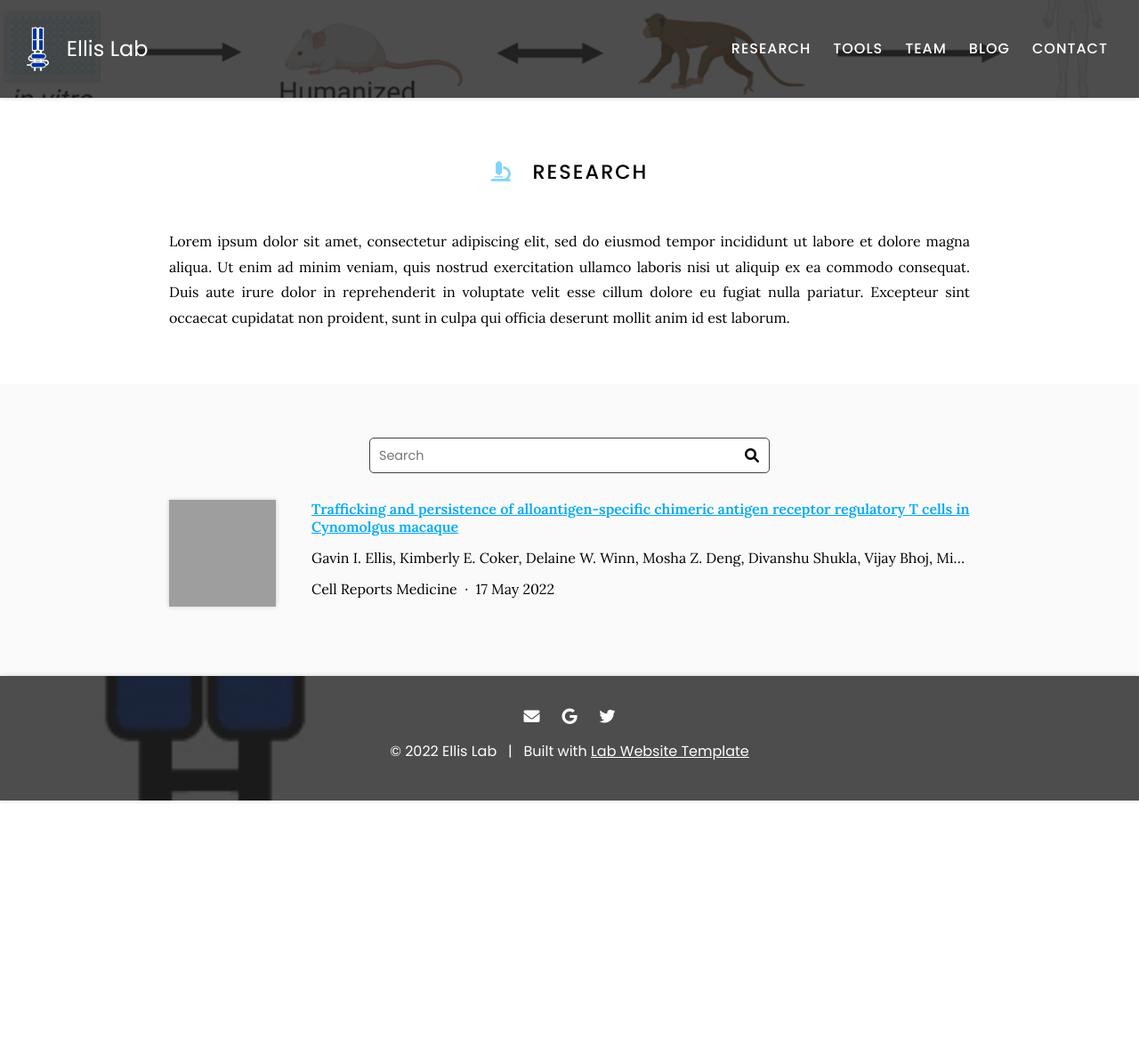
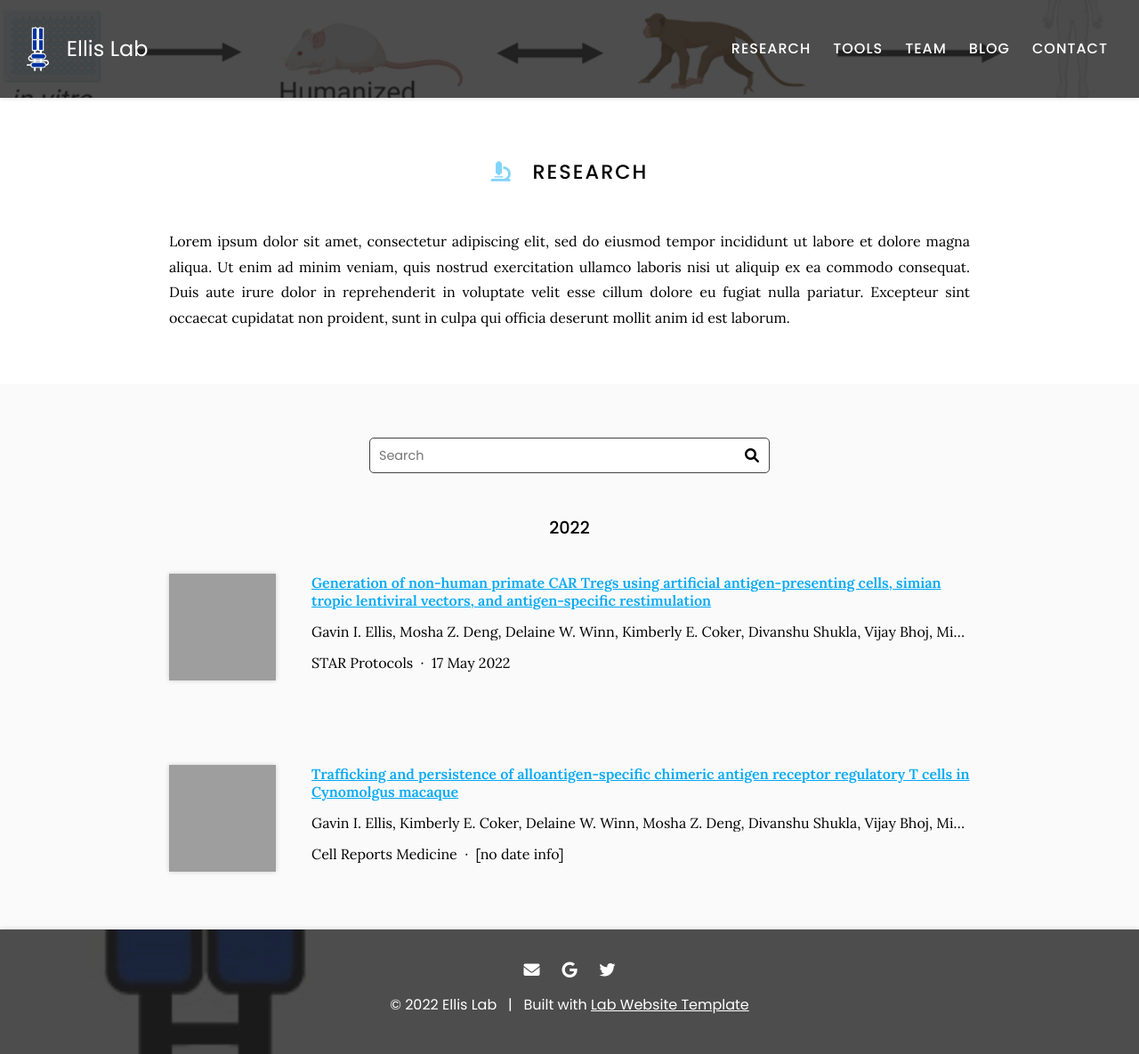
Before and after one commit to EllisLabUK/EllisLabUK.github.io, a Jekyll site: the page built from research/index.md, in a window 1280 px wide. Shown: the whole page at 89% size. Built offline with Jekyll 4.4.1, drawn with Linux system fonts in a browser that asks for light colours; before the commit the page ends 900 px from its top, so only the background shows below that; grey boxes are pictures that could not be loaded.

Commit message:
Generate citations

```diff
--- a/_data/citations.yaml
+++ b/_data/citations.yaml
@@ -18,10 +18,31 @@
   - Raimon Duran-Struuck
   - James L. Riley
   publisher: Cell Reports Medicine
+  date: ''
+  link: https://doi.org/grhmfw
+  image: https://ars.els-cdn.com/content/image/1-s2.0-S2666166722006645-fx1.jpg
+  extra-links:
+  - type: Source
+    link: https://www.sciencedirect.com/science/article/pii/S2666166722006645
+  _cache: b72c26eb7f156c6e835470c78f11eeeee3a3f503aa2ca7ed0840998b3e4604fe
+- id: 10.1016/j.xpro.2022.101784
+  title: Generation of non-human primate CAR Tregs using artificial antigen-presenting
+    cells, simian tropic lentiviral vectors, and antigen-specific restimulation
+  authors:
+  - Gavin I. Ellis
+  - Mosha Z. Deng
+  - Delaine W. Winn
+  - Kimberly E. Coker
+  - Divanshu Shukla
+  - Vijay Bhoj
+  - Michael C. Milone
+  - Raimon Duran-Struuck
+  - James L. Riley
+  publisher: STAR Protocols
   date: '2022-05-17'
-  link: https://doi.org/grhmfw
+  link: https://doi.org/grhnjx
   image: https://github.com/EllisLabUK/EllisLab.github.io/blob/main/images/2022CellRepMed.jpg?raw=true
   extra-links:
   - type: Source
     link: https://www.cell.com/cell-reports-medicine/fulltext/S2666-3791(22)00131-8
-  _cache: 75e52dccce5d5e7e2bcbbff24efa07c2cacc2bb185f01b81ea8bf6e59de4316e
+  _cache: 701586f63153371e5f27a3894f2fea00b97dbb9de6629527a74086756273d239
```
